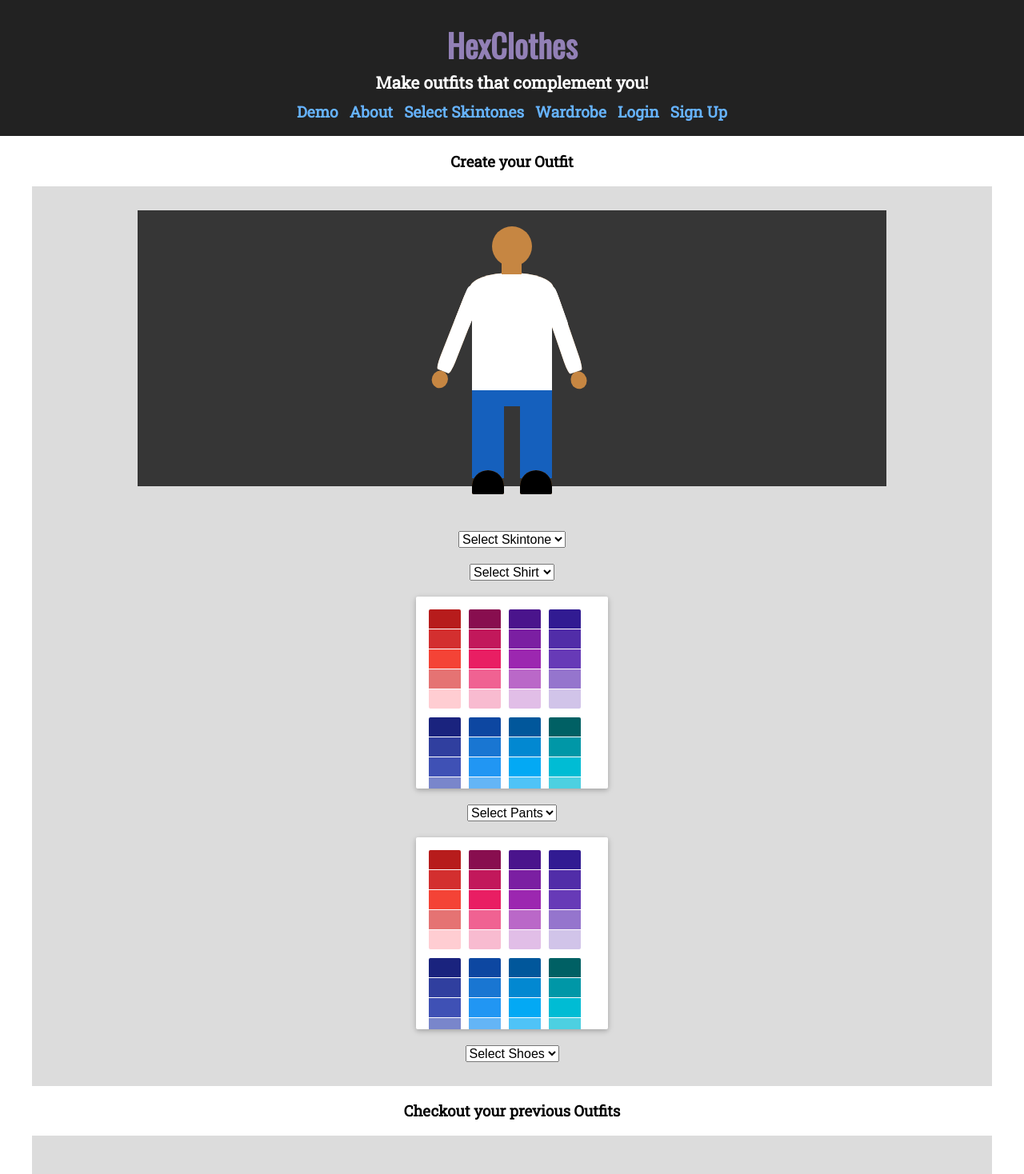
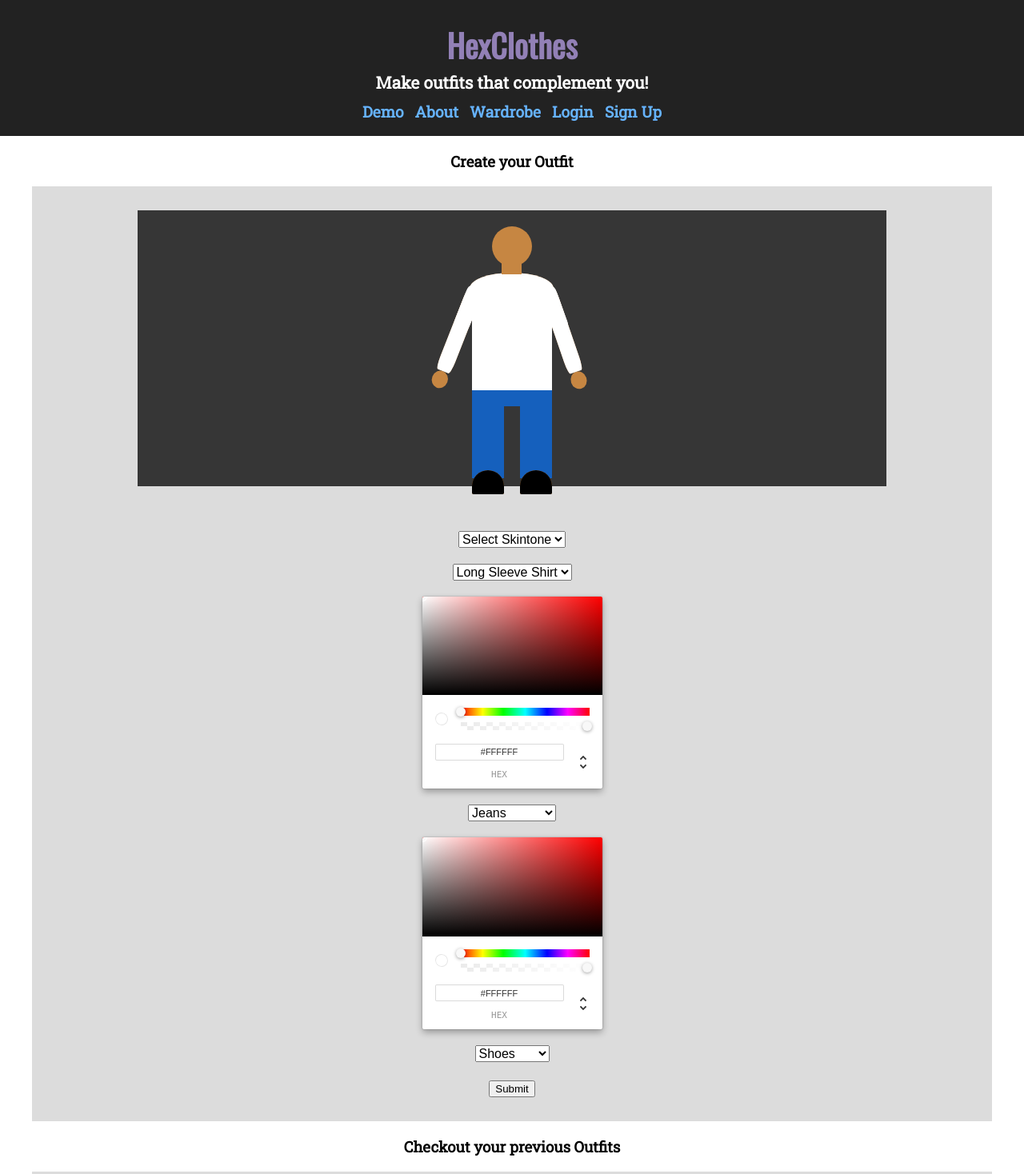
Before and after one commit to Saitama2016/hex-clothes, a React (Create React App) app: page /wardrobe in a window 1280 px wide. Shown: the top 1468 px of the page at 80% size. Built offline with nearby package versions, Linux system fonts and the light colour scheme.

Commit message:
Remove Avatar components, Work on getting Clothes options to hide and show

```diff
--- a/src/App.css
+++ b/src/App.css
@@ -122,8 +122,9 @@ section:nth-child(even) {
   transform: rotate(180deg);
 }
 
-.modernClothes {
+.modernClothes, .colorWheel {
   margin-top: 1.2em;
+  height: 200px;
   width: 250px;
 }
 
--- a/src/App.js
+++ b/src/App.js
@@ -1,19 +1,16 @@
 import React, { Component } from 'react';
 import { TopNav } from './landingPage/topNav';
 import { SideNav } from './landingPage/sideNav';
-import { BrowserRouter as Router, Route, Link, Redirect, withRouter } from 'react-router-dom';
+import { BrowserRouter as Router, Route } from 'react-router-dom';
 
 import './App.css';
 import { About } from './landingPage/about';
 import Login from './session/loginForm';
 import signUp from './session/registerForm';
-import Avatar from './avatarLog/avatar';
 import Wardrobe from './wardrobe/wardrobe';
 
 
 class App extends Component {
-
-  // showSideNav() {}
 
   render() {
     return (
@@ -29,7 +26,6 @@ class App extends Component {
         <main>
           <Route exact path="/" component={About}></Route>
           <Route path="/about" component={About}></Route>
-          <Route path="/avatar" component={Avatar}></Route>
           <Route path="/wardrobe" component={Wardrobe}></Route>
           <Route path="/login" component={Login}></Route>
           <Route path="/signup" component={signUp}></Route>
--- a/src/landingPage/about.js
+++ b/src/landingPage/about.js
@@ -1,5 +1,4 @@
 import React from 'react';
-import { BrowserRouter as Router, Route, Link, Redirect, withRouter } from 'react-router-dom';
 
 export function About() {
     return (
@@ -15,8 +14,14 @@ export function About() {
             </section>
             <section>
                 <div className="step">
-                  <p>Step 2: Create your outfits using our recommended complimentary colors!</p>
-                  <img className="modernClothes" src="https://encrypted-tbn0.gstatic.com/images?q=tbn:ANd9GcQYr8px-MHe9V1XrnO4rWuf5ZIkrsTXjN9b2jEH7TOybnQ30_au" alt="stack of modern clothes" />
+                  <p>Step 2: Select Articles of Clothing!</p>
+                  <img className="modernClothes" src="https://i.pinimg.com/originals/8c/b2/93/8cb2938475839ee884ab673c7f517b10.jpg" alt="Mannequin options" />
+                </div>
+            </section>
+            <section>
+                <div className="step">
+                  <p>Step 3: Select Color of Your Clothes!</p>
+                  <img className="colorWheel" src="https://www.sessions.edu/wp-content/themes/divi-child/color-calculator/wheel-3-rgb.png" alt="Color Wheel" />
                 </div>
             </section>
         </div>
--- a/src/landingPage/sideNav.js
+++ b/src/landingPage/sideNav.js
@@ -10,7 +10,6 @@ export function SideNav () {
             document.getElementById("mySidenav").style.width = "0"}><i className="far fa-window-close fa-2x"></i></a>
         <a href="wardrobe">Demo</a>
         <a href="about">About</a>
-        <a href="avatar">Select Skintones</a>
         <a href="wardrobe">Wardrobe</a>
         <a href="login">Login</a>
         <a href="signup">Sign Up</a>
--- a/src/landingPage/topNav.js
+++ b/src/landingPage/topNav.js
@@ -7,7 +7,6 @@ export function TopNav() {
             <ul>
                 <li><a href="wardrobe">Demo</a></li>
                 <li><a href="about">About</a></li>
-                <li><a href="avatar">Select Skintones</a></li>
                 <li><a href="wardrobe">Wardrobe</a></li>
                 <li><a href="login">Login</a></li>
                 <li><a href="signup">Sign Up</a></li>
--- a/src/wardrobe/wardrobe.js
+++ b/src/wardrobe/wardrobe.js
@@ -1,6 +1,6 @@
 import React from 'react';
 import './wardrobe.css';
-import { SwatchesPicker } from 'react-color';
+import { ChromePicker } from 'react-color';
 
 class Wardrobe extends React.Component {
     constructor(props) {
@@ -39,15 +39,25 @@ class Wardrobe extends React.Component {
     /* Include skintone function in wardrobe */
 
     changeSkintone(event) {
+        // console.log(event.target.value);
         this.setState({skintone: event.target.value});
-        console.log(event.target.value);
-        console.log(this.refs);
+        // console.log(event.target.value);
+        // console.log(this.refs);
         // console.log(this.refs.head.style.color);
+        // Add event listener to show clothing options when skintone
+        // is selected. Hide clothing options and reset to default settings
+        // if skintone value is null.
         Object.keys(this.refs).filter(function(r) {
            return /(head|neck|arm|hand|foot)/i.test(r)
         }).forEach( function(ref) {
             this.refs[ref].style.backgroundColor = event.target.value;
         }.bind(this));
+        if (event.target.value === "Select Skintone") {
+            console.log(event.target.value);
+            console.log('Hide clothing options');
+        } else {
+            console.log('Show clothing options')
+        }
     }
 
     changeShirt(event) {
@@ -65,7 +75,7 @@ class Wardrobe extends React.Component {
             this.refs.leftLongSleeve.style.visibility = "hidden";
             this.refs.rightLongSleeve.style.visibility = "hidden";
         }
-        else if (event.target.value === "button-shirt") {
+        else if (event.target.value === "long-sleeve-shirt") {
             this.refs.leftShortSleeve.style.visibility = "hidden";
             this.refs.rightShortSleeve.style.visibility = "hidden";
             this.refs.leftLongSleeve.style.visibility = "visible";
@@ -131,7 +141,8 @@ class Wardrobe extends React.Component {
             display: "flex",
             margin: "20px auto",
             alignItems: "center",
-            justifyContent: "center"
+            justifyContent: "center",
+            touchAction: "none"
         }
     return (
         <div>
@@ -181,7 +192,7 @@ class Wardrobe extends React.Component {
                 <form style={{margin: "10px 0px 0px 0px"}}>
                 <label>
                     <select value={this.state.skintone}  onChange={this.changeSkintone}>
-                        <option>Select Skintone</option>
+                        <option value="Select Skintone">Select Skintone</option>
                         <option value="#260701" style={{background: "#260701", color: "#FFF"}}>Root Beer</option>
                         <option value="#3D0C02" style={{background: "#3D0C02", color: "#FFF"}}>Black Bean</option>
                         <option value="#843722" style={{background: "#843722", color: "#FFF"}}>Burnt Umber</option>
@@ -201,14 +212,13 @@ class Wardrobe extends React.Component {
                     </select>
 
                     <select value={this.state.shirt} onChange={this.changeShirt}>
-                        <option>Select Shirt</option>
+                        <option value="long-sleeve-shirt">Long Sleeve Shirt</option>
                         <option value="t-shirt">T-shirt</option>
-                        <option value="button-shirt">Button Shirt</option>
                         <option value="tank-top">Tank Top</option>
                     </select>
                     {/* Customize colors for Skintones and reset color when Skintone changes */}
                     <div style = { center }>
-                    <SwatchesPicker
+                    <ChromePicker
                         color = {this.state.background}
                         onChangeComplete={this.handleChangeComplete}
                     />
@@ -216,7 +226,6 @@ class Wardrobe extends React.Component {
                     {/* Include Color Picker */}
 
                     <select value={this.state.pants} onChange={this.changePants}>
-                        <option>Select Pants</option>
                         <option value="jeans">Jeans</option>
                         <option value="chinos">Chinos</option>
                         <option value="khakis">Khakis</option>
@@ -224,7 +233,7 @@ class Wardrobe extends React.Component {
                     </select>
 
                     <div style = { center }>
-                    <SwatchesPicker
+                    <ChromePicker
                         color = {this.state.background2}
                         onChangeComplete={this.colorPants}
                     />
@@ -232,11 +241,12 @@ class Wardrobe extends React.Component {
                     {/* Include Color Picker */}
 
                     <select value={this.state.shoe} onChange={this.removeShoes}>
-                        <option>Select Shoes</option>
                         <option value="shoes">Shoes</option>
                         <option value="no-shoes">No Shoes</option>
                     </select>
                 </label>
+                <br />
+                <button className="modelSubmit">Submit</button>
             </form>
             </section>
             <h3>Checkout your previous Outfits</h3>
```
